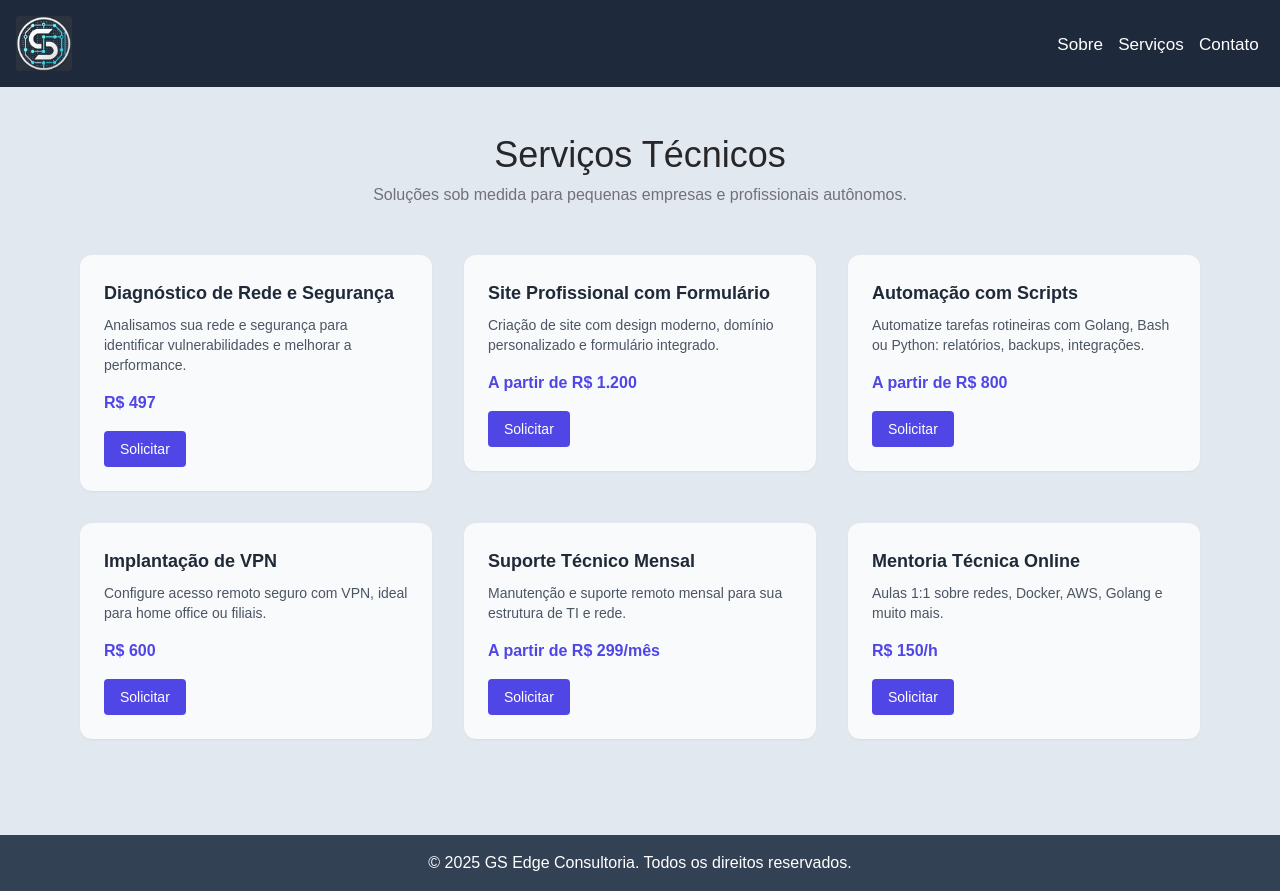
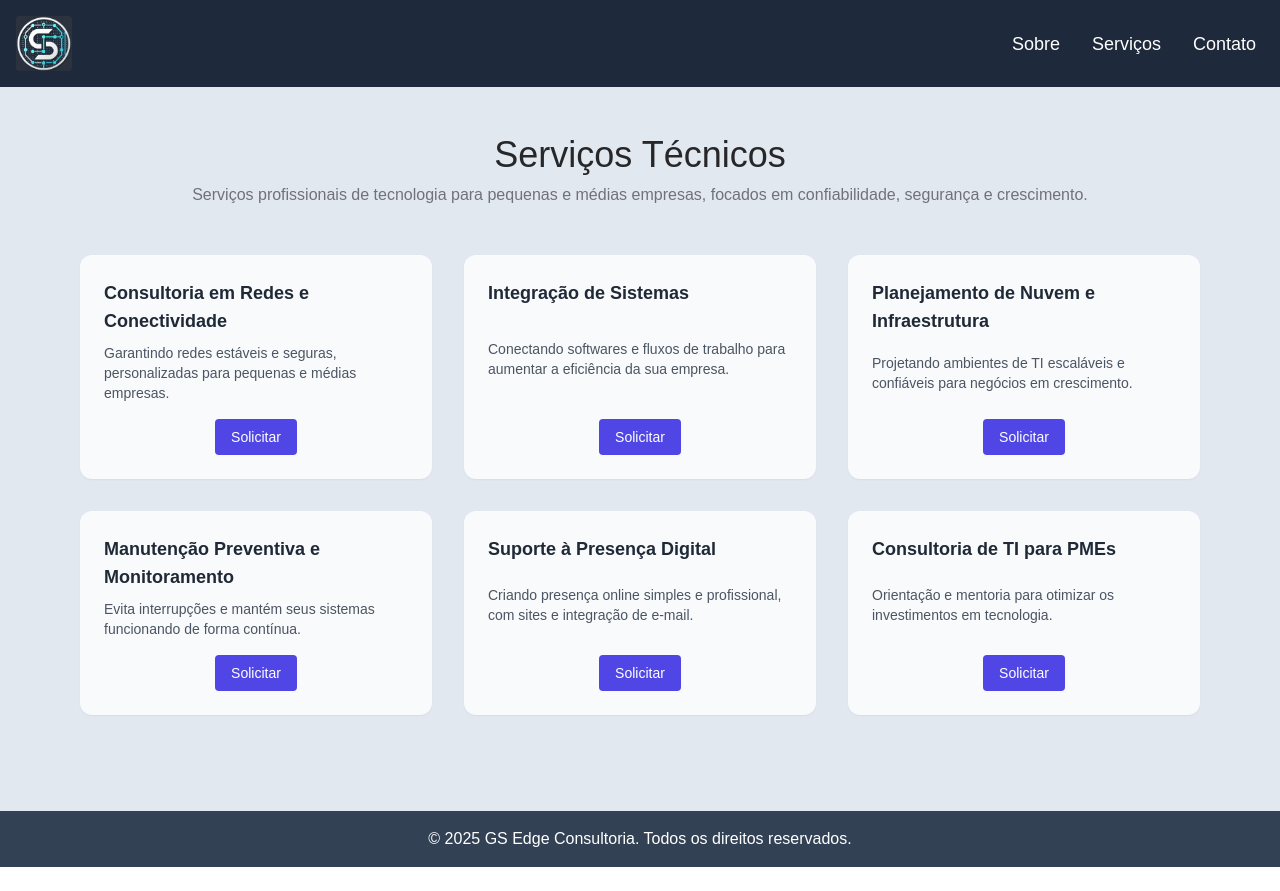
Before and after one commit to gabrielmenezes/gs-edge-site, a Next.js app: page /servicos in a window 1280 px wide. After the commit the page ends 867 px from the top, so only its background shows below. Built offline with nearby package versions, Linux system fonts and the light colour scheme.

Commit message:
Ajustando site

```diff
--- a/app/components/Navbar.tsx
+++ b/app/components/Navbar.tsx
@@ -1,32 +1,69 @@
 'use client';
 
-import { useState } from 'react';
+import { useState, useEffect } from 'react';
 import Image from 'next/image';
 import logo from '@/app/assets/images/logo.png';
 import Link from 'next/link';
+import { usePathname } from 'next/navigation';
 
 export default function Navbar() {
     const [isOpen, setIsOpen] = useState(false);
+    const [isSticky, setIsSticky] = useState(false);
+    const [activeSection, setActiveSection] = useState('');
+    const pathname = usePathname();
 
     const toggleMenu = () => {
         setIsOpen(!isOpen);
     };
 
+    useEffect(() => {
+        const handleScroll = () => {
+            if (window.scrollY > 10) {
+                setIsSticky(true);
+            } else {
+                setIsSticky(false);
+            }
+
+            const sections = ['about', 'services', 'contact'];
+            let current = '';
+            sections.forEach((section) => {
+                const element = document.getElementById(section);
+                if (element) {
+                    const top = element.getBoundingClientRect().top;
+                    if (top <= 80 && top >= -element.offsetHeight + 80) {
+                        current = section;
+                    }
+                }
+            });
+            setActiveSection(current);
+        };
+
+        window.addEventListener('scroll', handleScroll);
+        return () => window.removeEventListener('scroll', handleScroll);
+    }, []);
+
+    // Close menu on route change
+    useEffect(() => {
+        setIsOpen(false);
+    }, [pathname]);
+
     return (
-        <header className="bg-slate-800 text-white py-4 w-full top-0 left-0">
+        <header className={`bg-slate-800 text-white py-4 w-full top-0 left-0 z-50 transition-shadow duration-300 ${isSticky ? 'fixed shadow-md' : 'relative'}`}>
             <div className="container mx-auto flex justify-between items-center px-4">
                 {/* Logo */}
                 <Link href="/" passHref>
                     <Image src={logo} width={600} height={600} className="rounded w-14 cursor-pointer" alt="Logo GS Edge Consultoria" />
                 </Link>
 
-                {/* Ícone do Menu Sanduíche (para telas pequenas) */}
+                {/* Mobile Menu Button */}
                 <button
-                    className="md:hidden text-white focus:outline-none absolute top-8 right-8 transition"
+                    className="md:hidden text-white focus:outline-none absolute top-8 right-8 transition-transform duration-300"
                     onClick={toggleMenu}
+                    aria-label="Toggle menu"
+                    aria-expanded={isOpen}
                 >
                     <svg
-                        className={`w-6 h-6 transform transition ${isOpen ? "rotate-90" : "rotate-0"}`}
+                        className={`w-6 h-6 transform transition-transform duration-300 ${isOpen ? 'rotate-45' : 'rotate-0'}`}
                         fill="none"
                         stroke="currentColor"
                         viewBox="0 0 24 24"
@@ -44,29 +81,44 @@ export default function Navbar() {
                 {/* Menu */}
                 <nav>
                     <ul
-                        className={
-                            `${isOpen ? "scale-100 opacity-100" : "scale-95 opacity-0"}
-                            flex flex-col items-center gap-4 z-50 absolute top-20 left-0 w-full bg-slate-600 text-center transition-all duration-300 ease-in-out
-                            md:flex md:flex-row md:w-auto md:text-left md:static md:opacity-100 md:bg-transparent md:text-lg`}
+                        className={`
+                            fixed top-20 left-0 w-full bg-slate-700 bg-opacity-95 backdrop-blur-md flex flex-col items-center gap-6 py-6 z-50
+                            transform transition-all duration-300 ease-in-out origin-top
+                            ${isOpen ? 'scale-100 opacity-100' : 'scale-95 opacity-0 pointer-events-none'}
+                            md:static md:flex-row md:bg-transparent md:bg-opacity-100 md:backdrop-blur-0 md:scale-100 md:opacity-100 md:pointer-events-auto md:py-0 md:gap-4 md:w-auto
+                            md:text-lg
+                        `}
                         onClick={() => setIsOpen(false)}
                     >
                         <li className="py-2 md:py-0">
-                            <Link href="/#about" className="hover:no-underline block md:inline">
+                            <Link
+                                href="/#about"
+                                className={`hover:no-underline focus:no-underline block md:inline px-2 rounded transition ring-offset-2 ring-offset-slate-800 focus:ring-2 focus:ring-white ${activeSection === 'about' ? 'underline decoration-white underline-offset-4' : ''
+                                    }`}
+                            >
                                 Sobre
                             </Link>
                         </li>
                         <li className="py-2 md:py-0">
-                            <Link href="/#services" className="hover:no-underline  transition block md:inline">
+                            <Link
+                                href="/#services"
+                                className={`hover:no-underline focus:no-underline block md:inline px-2 rounded transition ring-offset-2 ring-offset-slate-800 focus:ring-2 focus:ring-white ${activeSection === 'services' ? 'underline decoration-white underline-offset-4' : ''
+                                    }`}
+                            >
                                 Serviços
                             </Link>
                         </li>
                         <li className="py-2 md:py-0">
-                            <Link href="/#contact" className="Hover:no-underline  transition block md:inline">
+                            <Link
+                                href="/#contact"
+                                className={`hover:no-underline focus:no-underline block md:inline px-2 rounded transition ring-offset-2 ring-offset-slate-800 focus:ring-2 focus:ring-white ${activeSection === 'contact' ? 'underline decoration-white underline-offset-4' : ''
+                                    }`}
+                            >
                                 Contato
                             </Link>
                         </li>
                         {/* <li className="py-2 md:py-0">
-                            <Link href="/blog" className="Hover:no-underline  transition block md:inline">
+                            <Link href="/blog" className="hover:no-underline focus:no-underline block md:inline px-2 rounded transition ring-offset-2 ring-offset-slate-800 focus:ring-2 focus:ring-white">
                                 Blog
                             </Link>
                         </li> */}
--- a/app/components/ServiceCard.tsx
+++ b/app/components/ServiceCard.tsx
@@ -1,7 +1,6 @@
 type ServiceCardProps = {
     title: string
     description: string
-    price: string
     link: string
     buttonLabel?: string
 }
@@ -9,19 +8,17 @@ type ServiceCardProps = {
 export default function ServiceCard({
     title,
     description,
-    price,
     link,
     buttonLabel = "Solicitar"
 }: ServiceCardProps) {
     return (
-        <div className="bg-gray-50 rounded-xl shadow-sm p-6 hover:shadow-md transition-all">
+        <div className="bg-gray-50 rounded-xl shadow-sm p-6 hover:shadow-md transition-all flex flex-col justify-between h-full">
             <h3 className="text-lg font-semibold text-gray-800 mb-2">{title}</h3>
             <p className="text-gray-600 text-sm mb-4">{description}</p>
-            <p className="text-indigo-600 font-semibold mb-4">{price}</p>
             <a
                 href={link}
                 target="_blank"
-                className="inline-block text-white bg-indigo-600 hover:bg-indigo-700 px-4 py-2 text-sm rounded"
+                className="inline-block text-white bg-indigo-600 hover:bg-indigo-700 px-4 py-2 text-sm rounded self-center"
             >
                 {buttonLabel}
             </a>
--- a/app/components/Services.tsx
+++ b/app/components/Services.tsx
@@ -1,32 +1,32 @@
-
 import ServiceCard from './ServiceCard';
 
 export default function Services() {
     return (
         <section id="services" className="py-16 bg-white">
             <div className="text-center mb-10">
-                <h2 className="text-3xl font-semibold text-gray-900">Serviços</h2>
-                <p className="text-gray-600 mt-2">Soluções em TI para empresas que querem crescer com segurança e eficiência.</p>
+                <h2 className="text-3xl font-bold text-gray-900">
+                    Serviços que mantêm sua empresa conectada e funcionando sem falhas
+                </h2>
+                <p className="text-gray-600 mt-2">
+                    Oferecemos soluções em TI para pequenas e médias empresas, garantindo sistemas confiáveis, redes seguras e crescimento contínuo sem interrupções.
+                </p>
             </div>
 
-            <div className="grid md:grid-cols-2 lg:grid-cols-3 gap-8">
+            <div className="grid m-4 md:grid-cols-2 lg:grid-cols-3 gap-8">
                 <ServiceCard
-                    title="Diagnóstico de Rede"
-                    description="Análise técnica completa da sua estrutura de rede e segurança."
-                    price="R$ 497"
-                    link="https://wa.me/5511952508537"
+                    title="Consultoria em Redes e Conectividade"
+                    description="Garantindo redes estáveis e seguras, personalizadas para pequenas e médias empresas."
+                    link="https://wa.me/5511952508537?text=Olá!%20Tenho%20interesse%20em%20Consultoria%20em%20Redes%20e%20Conectividade"
                 />
                 <ServiceCard
-                    title="Criação de Site"
-                    description="Presença digital com site moderno, formulário e domínio próprio."
-                    price="A partir de R$ 1.200"
-                    link="https://wa.me/5511952508537"
+                    title="Integração de Sistemas"
+                    description="Conectando softwares e fluxos de trabalho para aumentar a eficiência da sua empresa."
+                    link="https://wa.me/5511952508537?text=Olá!%20Tenho%20interesse%20em%20Integração%20de%20Sistemas"
                 />
                 <ServiceCard
-                    title="Suporte Mensal"
-                    description="Manutenção contínua da sua rede e sistemas de TI."
-                    price="A partir de R$ 299/mês"
-                    link="https://wa.me/5511952508537"
+                    title="Planejamento de Nuvem e Infraestrutura"
+                    description="Projetando ambientes de TI escaláveis e confiáveis para negócios em crescimento."
+                    link="https://wa.me/5511952508537?text=Olá!%20Tenho%20interesse%20em%20Planejamento%20de%20Nuvem%20e%20Infraestrutura"
                 />
             </div>
 
@@ -35,7 +35,7 @@ export default function Services() {
                     href="/servicos"
                     className="inline-block text-white bg-indigo-600 hover:bg-indigo-700 px-6 py-3 rounded text-sm"
                 >
-                    Ver todos os serviços
+                    Veja nossos serviços
                 </a>
             </div>
         </section>
--- a/app/servicos/page.tsx
+++ b/app/servicos/page.tsx
@@ -13,7 +13,7 @@ export default function ServicosPage() {
             >
                 <h1 className="text-4xl font-medium text-zinc-800">Serviços Técnicos</h1>
                 <p className="text-zinc-500 mt-2">
-                    Soluções sob medida para pequenas empresas e profissionais autônomos.
+                    Serviços profissionais de tecnologia para pequenas e médias empresas, focados em confiabilidade, segurança e crescimento.
                 </p>
             </motion.div>
 
@@ -24,11 +24,9 @@ export default function ServicosPage() {
                     transition={{ duration: 0.4, delay: 0.1 }}
                 >
                     <ServiceCard
-                        title="Diagnóstico de Rede e Segurança"
-                        description="Analisamos sua rede e segurança para identificar vulnerabilidades e melhorar a performance."
-                        price="R$ 497"
-                        link="https://wa.me/5511952508537"
-                    />
+                        title="Consultoria em Redes e Conectividade"
+                        description="Garantindo redes estáveis e seguras, personalizadas para pequenas e médias empresas."
+                        link={`https://wa.me/5511952508537?text=Ol%C3%A1,%20gostaria%20de%20mais%20informa%C3%A7%C3%B5es%20sobre%20Consultoria%20em%20Redes%20e%20Conectividade`} />
                 </motion.div>
                 <motion.div
                     initial={{ opacity: 0, y: 20 }}
@@ -36,11 +34,9 @@ export default function ServicosPage() {
                     transition={{ duration: 0.4, delay: 0.2 }}
                 >
                     <ServiceCard
-                        title="Site Profissional com Formulário"
-                        description="Criação de site com design moderno, domínio personalizado e formulário integrado."
-                        price="A partir de R$ 1.200"
-                        link="https://wa.me/5511952508537"
-                    />
+                        title="Integração de Sistemas"
+                        description="Conectando softwares e fluxos de trabalho para aumentar a eficiência da sua empresa."
+                        link={`https://wa.me/5511952508537?text=Ol%C3%A1,%20gostaria%20de%20mais%20informa%C3%A7%C3%B5es%20sobre%20Integra%C3%A7%C3%A3o%20de%20Sistemas`} />
                 </motion.div>
                 <motion.div
                     initial={{ opacity: 0, y: 20 }}
@@ -48,11 +44,9 @@ export default function ServicosPage() {
                     transition={{ duration: 0.4, delay: 0.3 }}
                 >
                     <ServiceCard
-                        title="Automação com Scripts"
-                        description="Automatize tarefas rotineiras com Golang, Bash ou Python: relatórios, backups, integrações."
-                        price="A partir de R$ 800"
-                        link="https://wa.me/5511952508537"
-                    />
+                        title="Planejamento de Nuvem e Infraestrutura"
+                        description="Projetando ambientes de TI escaláveis e confiáveis para negócios em crescimento."
+                        link={`https://wa.me/5511952508537?text=Ol%C3%A1,%20gostaria%20de%20mais%20informa%C3%A7%C3%B5es%20sobre%20Planejamento%20de%20Nuvem%20e%20Infraestrutura`} />
                 </motion.div>
                 <motion.div
                     initial={{ opacity: 0, y: 20 }}
@@ -60,11 +54,9 @@ export default function ServicosPage() {
                     transition={{ duration: 0.4, delay: 0.4 }}
                 >
                     <ServiceCard
-                        title="Implantação de VPN"
-                        description="Configure acesso remoto seguro com VPN, ideal para home office ou filiais."
-                        price="R$ 600"
-                        link="https://wa.me/5511952508537"
-                    />
+                        title="Manutenção Preventiva e Monitoramento"
+                        description="Evita interrupções e mantém seus sistemas funcionando de forma contínua."
+                        link={`https://wa.me/5511952508537?text=Ol%C3%A1,%20gostaria%20de%20mais%20informa%C3%A7%C3%B5es%20sobre%20Manuten%C3%A7%C3%A3o%20Preventiva%20e%20Monitoramento`} />
                 </motion.div>
                 <motion.div
                     initial={{ opacity: 0, y: 20 }}
@@ -72,11 +64,9 @@ export default function ServicosPage() {
                     transition={{ duration: 0.4, delay: 0.5 }}
                 >
                     <ServiceCard
-                        title="Suporte Técnico Mensal"
-                        description="Manutenção e suporte remoto mensal para sua estrutura de TI e rede."
-                        price="A partir de R$ 299/mês"
-                        link="https://wa.me/5511952508537"
-                    />
+                        title="Suporte à Presença Digital"
+                        description="Criando presença online simples e profissional, com sites e integração de e-mail."
+                        link={`https://wa.me/5511952508537?text=Ol%C3%A1,%20gostaria%20de%20mais%20informa%C3%A7%C3%B5es%20sobre%20Suporte%20%C3%A0%20Presen%C3%A7a%20Digital`} />
                 </motion.div>
                 <motion.div
                     initial={{ opacity: 0, y: 20 }}
@@ -84,11 +74,9 @@ export default function ServicosPage() {
                     transition={{ duration: 0.4, delay: 0.6 }}
                 >
                     <ServiceCard
-                        title="Mentoria Técnica Online"
-                        description="Aulas 1:1 sobre redes, Docker, AWS, Golang e muito mais."
-                        price="R$ 150/h"
-                        link="https://wa.me/5511952508537"
-                    />
+                        title="Consultoria de TI para PMEs"
+                        description="Orientação e mentoria para otimizar os investimentos em tecnologia."
+                        link={`https://wa.me/5511952508537?text=Ol%C3%A1,%20gostaria%20de%20mais%20informa%C3%A7%C3%B5es%20sobre%20Consultoria%20de%20TI%20para%20PMEs`} />
                 </motion.div>
             </div>
             <div className="h-12" />
```
Also changed, not shown: app/components/About.tsx (+13 -14 lines), app/components/Hero.tsx (+16 -9 lines).
